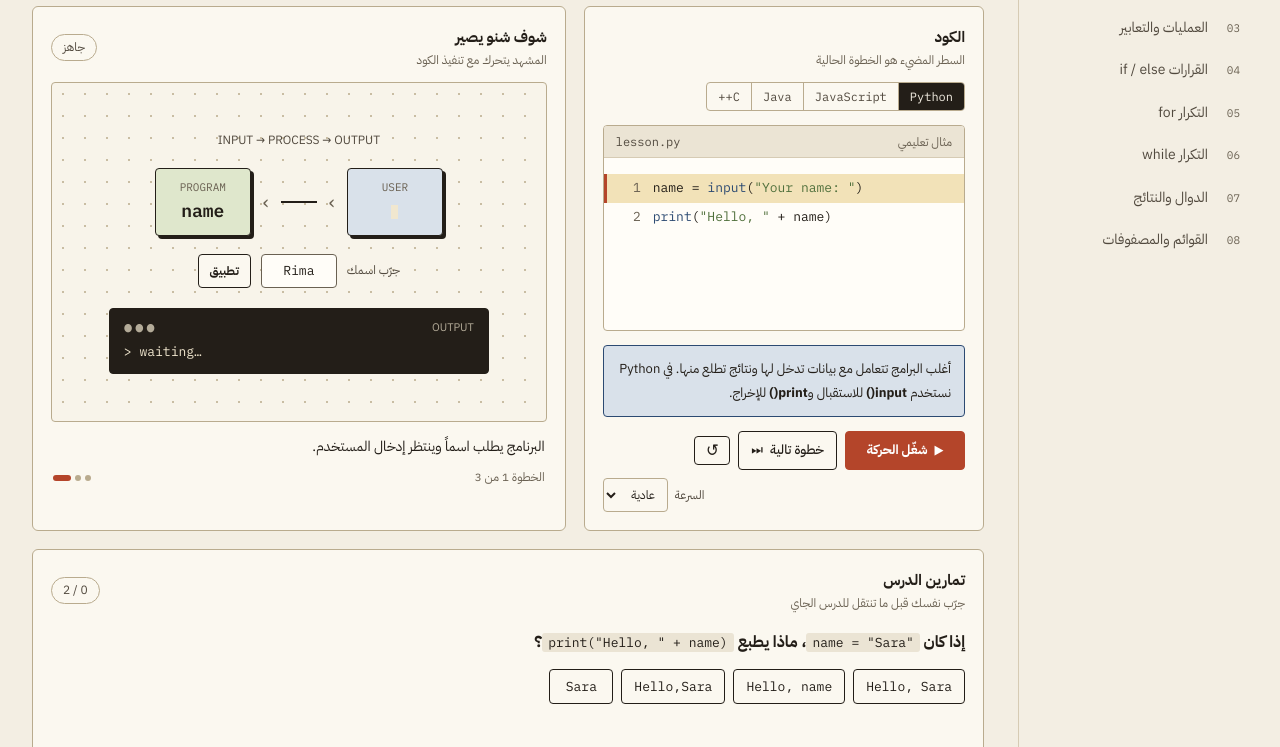
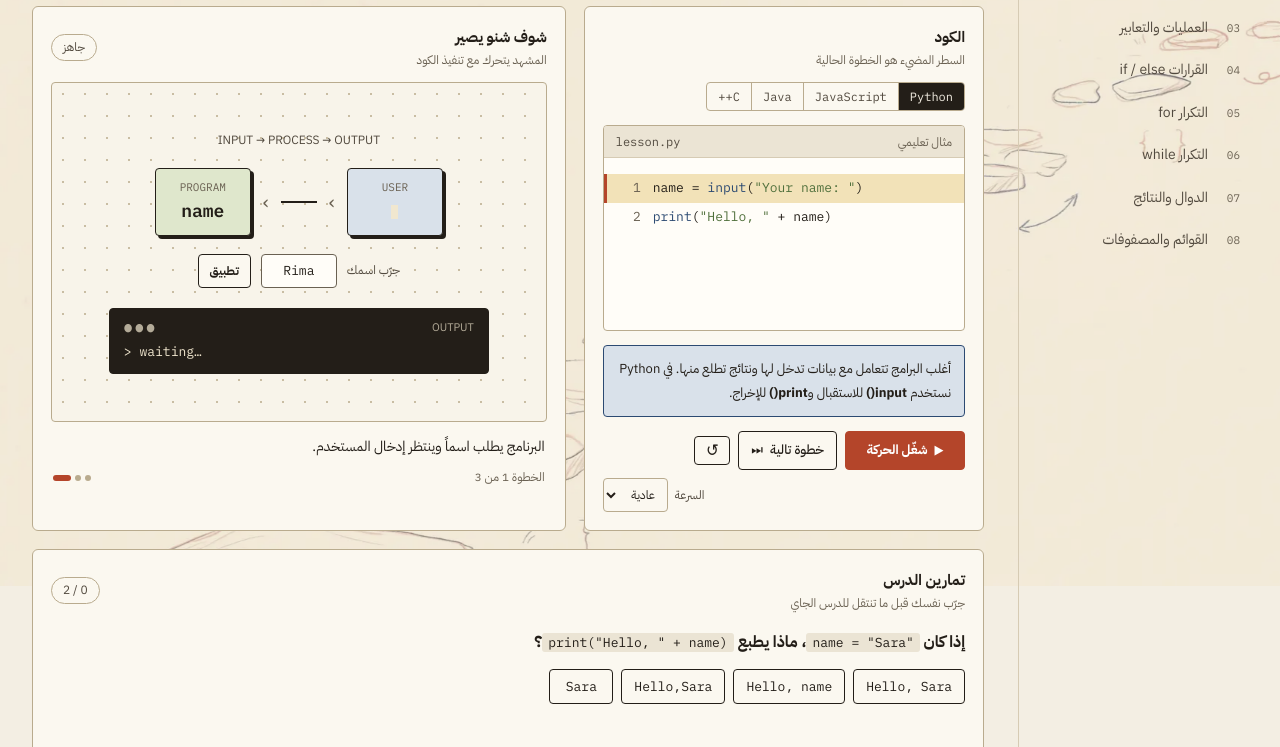
Before and after one commit to mohammed2345353/khatwa, a plain HTML site: page index.html in a window 1280 px wide. Shown: the part 214-961 px from the top of the page. Drawn offline with Linux system fonts and the light colour scheme.

Commit message:
Add Gemini-drawn stepping-stones background that follows the colour theme
Co-Authored-By: Claude Sonnet 5.5 <noreply@anthropic.com>

```diff
--- a/styles.css
+++ b/styles.css
@@ -238,3 +238,8 @@ body{transition:background-color .25s,color .25s}
 
 .card-header{flex-wrap:wrap}
 .language-switch{flex-wrap:nowrap;max-width:100%;overflow-x:auto}
+
+/* خلفية: رسم من Gemini (حجارة خطوات صاعدة)، خافتة وتتبع لون الثيم */
+body::before{content:'';position:fixed;inset:0;z-index:-1;pointer-events:none;background:url(bg.webp) center/cover no-repeat;opacity:.7;mix-blend-mode:multiply}
+:root[data-theme="night"] body::before{filter:invert(1);opacity:.08;mix-blend-mode:screen}
+.app-shell{position:relative}
```
Also changed, not shown: bg.webp (added).
